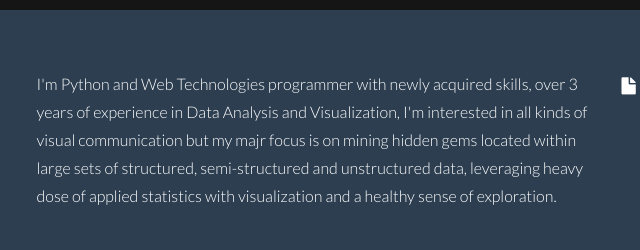
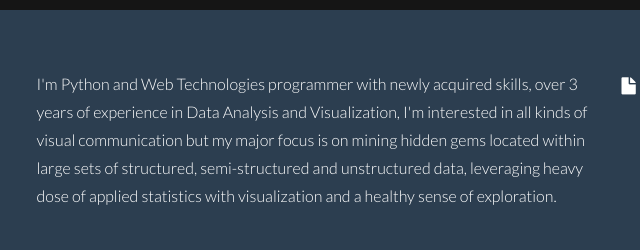
Before and after one commit to nikhilkabbin/nikhilkabbin.github.io, a plain HTML site: page index.html in a window 1280 px wide. Shown: the part 550-800 px from the top of the page, 326-966 px from the left. Drawn offline with Linux system fonts and the light colour scheme.

Commit message:
Fixed Grammar

```diff
--- a/index.html
+++ b/index.html
@@ -78,7 +78,7 @@
         </div>
         <div class="col-lg-6">
           <p>
-            I'm Python and Web Technologies programmer with newly acquired skills, over 3 years of experience in Data Analysis and Visualization, I'm interested in all kinds of visual communication but my majr focus is on mining hidden gems located within large sets of structured, semi-structured and unstructured data, leveraging heavy dose of applied statistics with visualization and a healthy sense of exploration.
+            I'm Python and Web Technologies programmer with newly acquired skills, over 3 years of experience in Data Analysis and Visualization, I'm interested in all kinds of visual communication but my major focus is on mining hidden gems located within large sets of structured, semi-structured and unstructured data, leveraging heavy dose of applied statistics with visualization and a healthy sense of exploration.
           </p>
         </div>
         <div class="col-lg-3">
```
